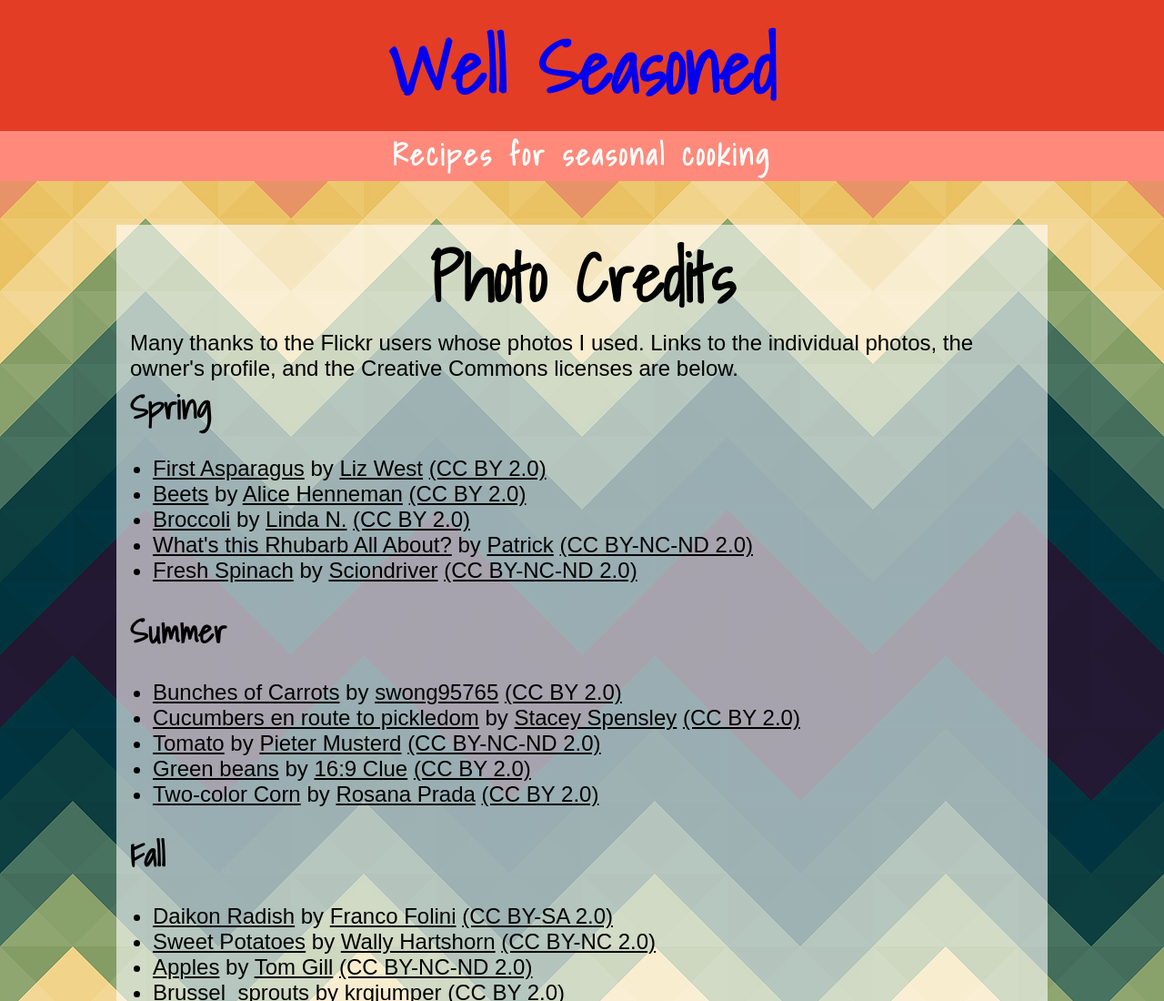
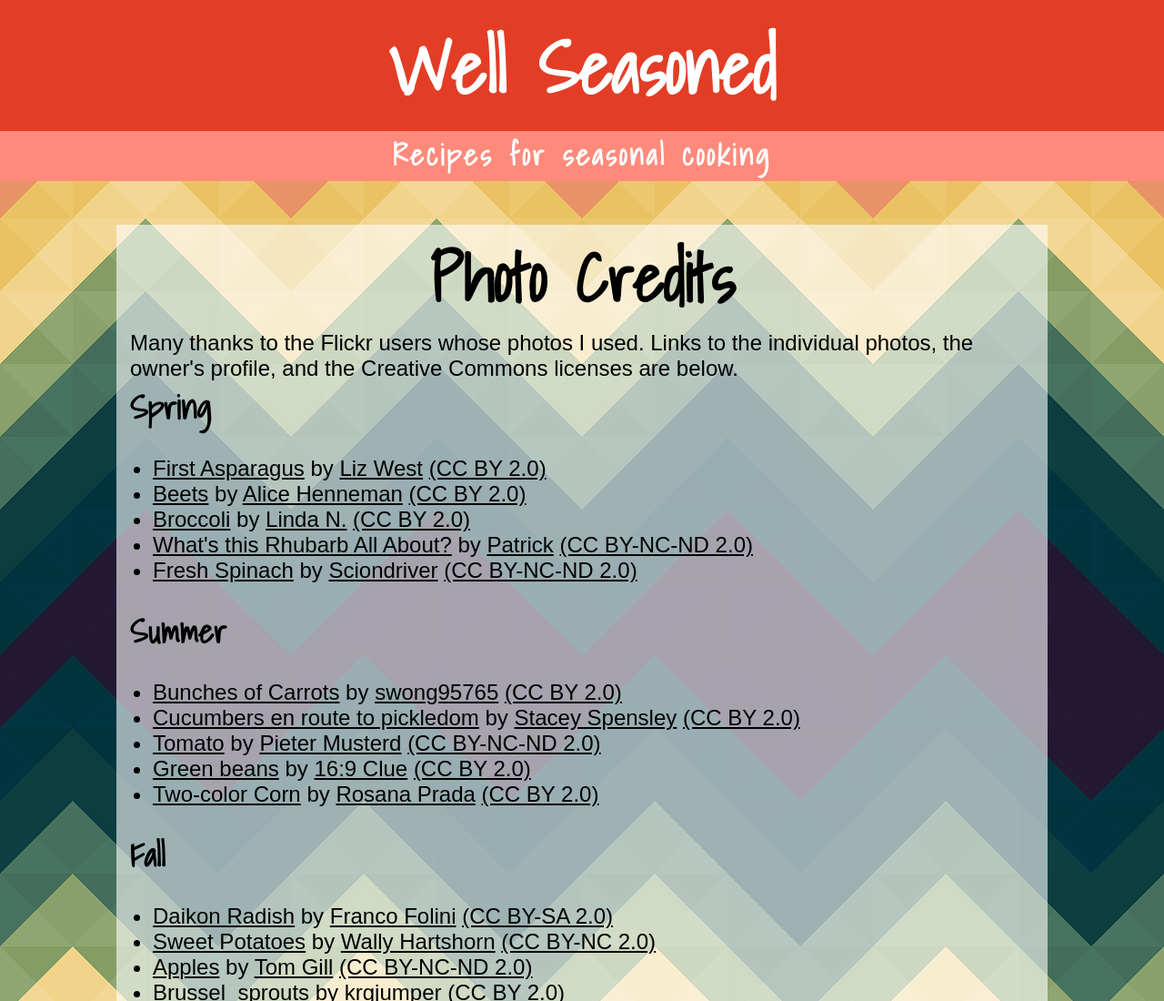
Before and after one commit to qlaire/well-seasoned, a plain HTML site: page photo_credits.html in a window 1280 px wide. Shown: the top 1100 px of the page at 91% size. Drawn offline with Linux system fonts and the light colour scheme; a web font is replaced by a local one.

Commit message:
Further updates to CSS for links on attribution page

```diff
--- a/css/style.css
+++ b/css/style.css
@@ -28,14 +28,6 @@ header h1 {
   margin-bottom: 5px;
   padding-top: 10px;
   font-size: 5em;
-}
-
-header h1 a {
-  text-decoration: none;
-}
-
-header h1 a:visited {
-  color: white;
 }
 
 .subtitle {
@@ -261,6 +253,11 @@ div#broccoli, div#asparagus, div#beets, div#rhubarb, div#spinach, div#carrots, d
   color: black;
 }
 
+header h1 a, header h1 a:visited {
+  text-decoration: none;
+  color: white;
+}
+
 /* Footer */
 
 footer {
```
